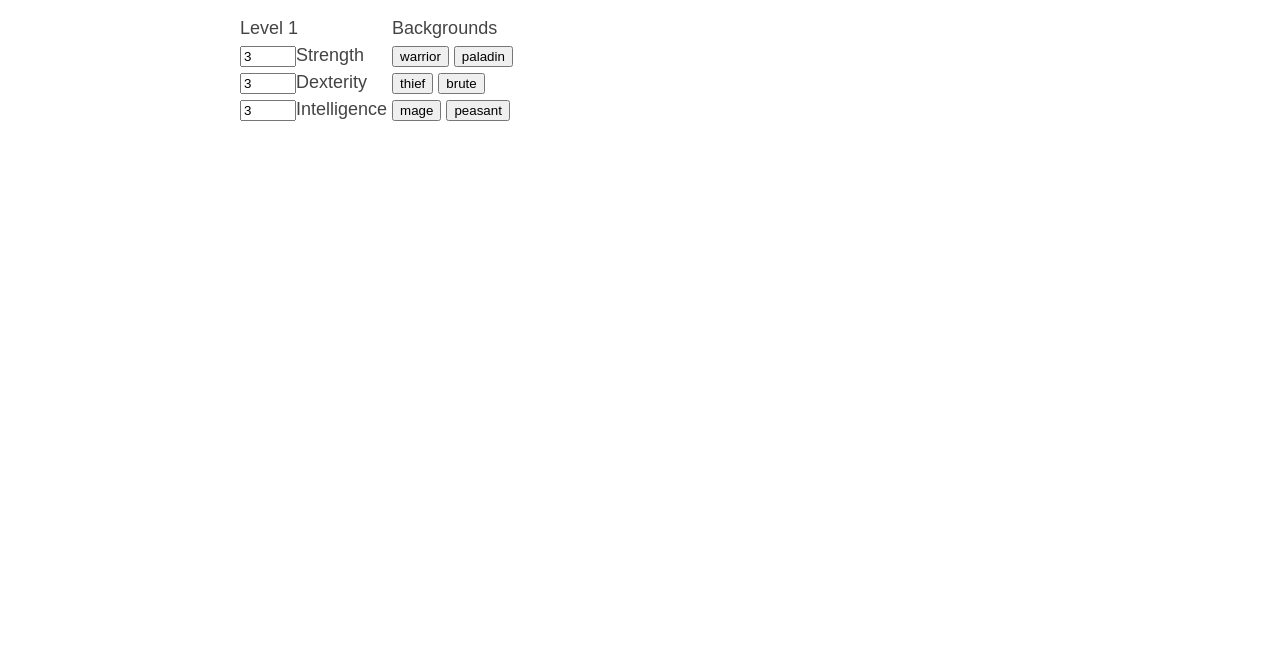
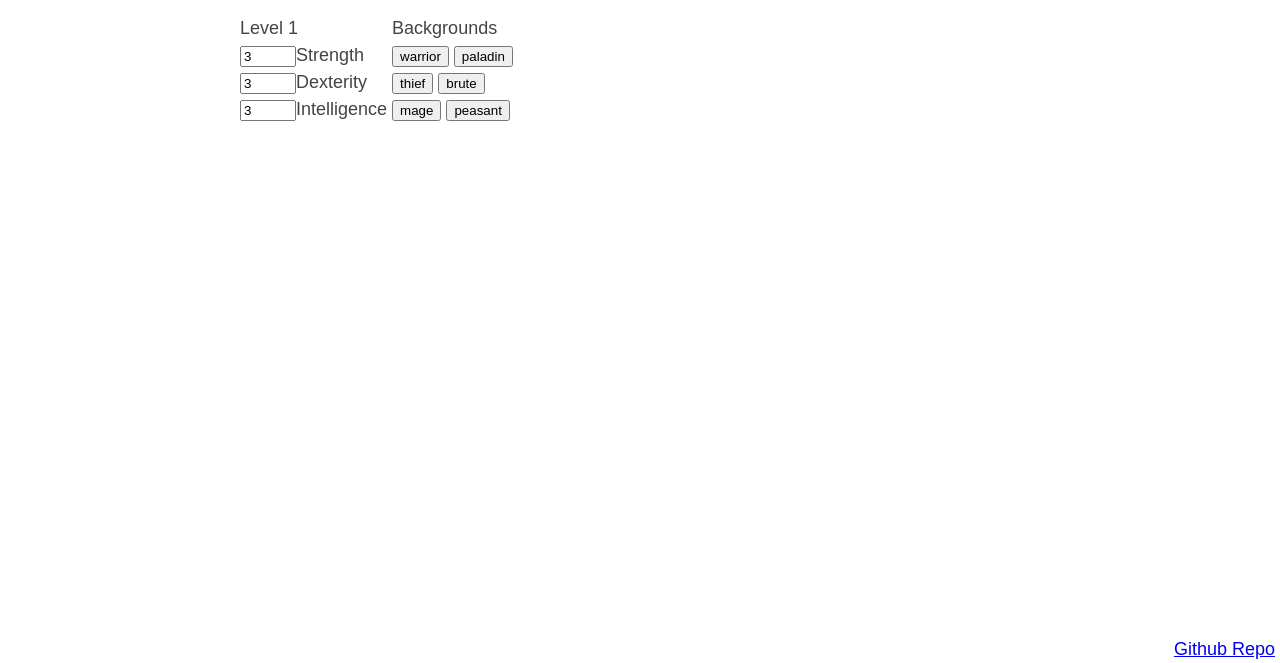
Before and after one commit to ehwuts/megido-abyss, a website: page docs/index.html in a window 1280 px wide. Shown: the part 137-800 px from the top of the page. Drawn offline with Linux system fonts and the light colour scheme.

Commit message:
github link

```diff
--- a/docs/index.html
+++ b/docs/index.html
@@ -31,5 +31,6 @@ Backgrounds<br>
 <input type="button" class="background" id="mage" name="mage" value="mage">
 <input type="button" class="background" id="peasant" name="peasant" value="peasant">
 </div><script src="magibo.js"></script>
+<div id="footer"><a href="https://github.com/ehwuts/megido-scripts">Github Repo</a></div>
 </body>
 </html>
--- a/docs/magibostyle.css
+++ b/docs/magibostyle.css
@@ -17,3 +17,4 @@ body {
 
 h1, h2, h3 { line-height:1.2 }
 div.inb { display: inline-block; }
+#footer { position: absolute; bottom: 0px; right: 5px; }
```
